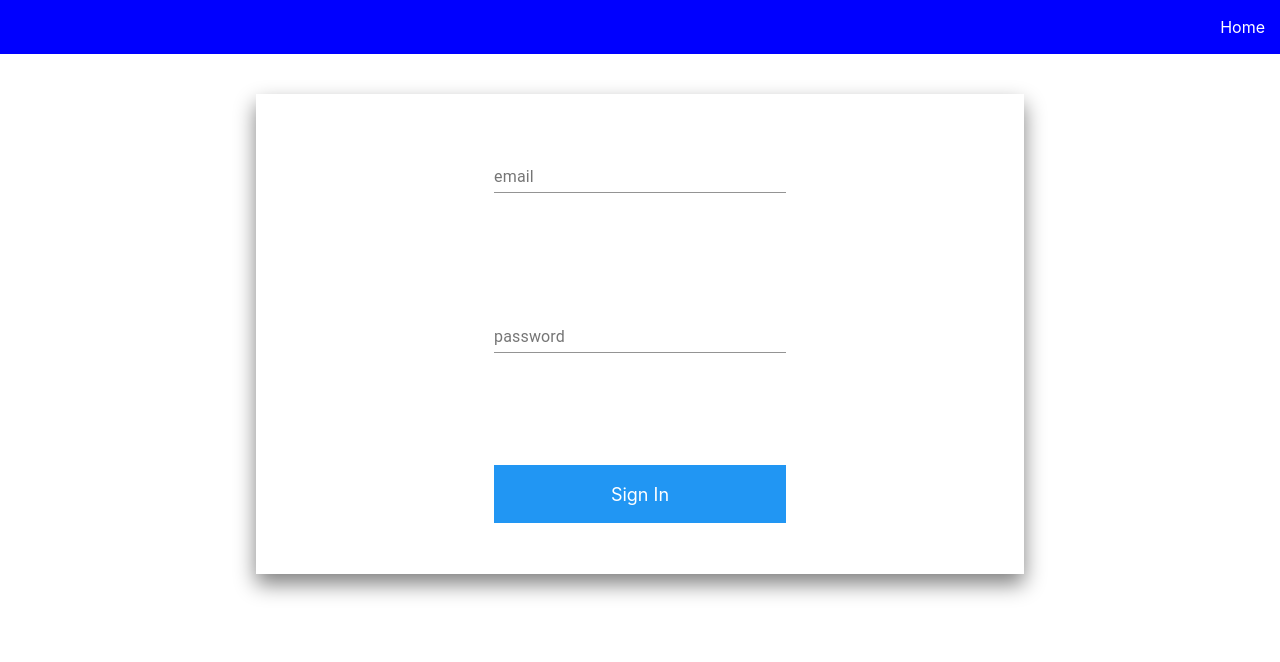
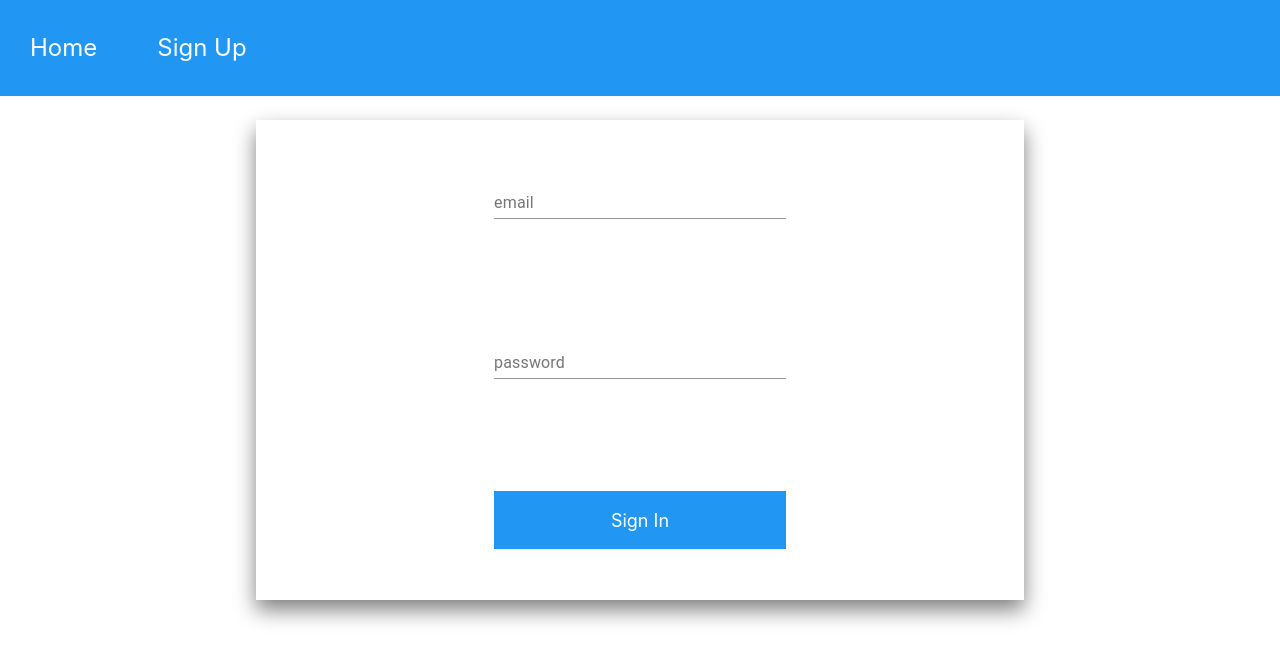
Before and after one commit to smoha020/Reach, a React (Create React App) app in the folder client/: page /LogIn in a window 1280 px wide. Shown: the top 662 px of the page. Built offline with nearby package versions, Linux system fonts and the light colour scheme; no server answers.

Commit message:
dashboard nav

```diff
--- a/client/src/App.css
+++ b/client/src/App.css
@@ -2,6 +2,27 @@
   padding: 0;
   margin: 0;
 }
+/*--------NAVBAR-------*/
+.my-nav {
+  background: #2196f3;
+  height: 12vh;
+  overflow: hidden;
+}
+.my-nav .link-div {
+  display: inline-block;
+  background: #2196f3;
+  height: 100%;
+  padding: 30px 30px;
+  color: white;
+  font-size: x-large;
+}
+
+.my-nav .link-div:hover {
+  background: #1976d2;
+  border-radius: 4px;
+  color: white;
+}
+
 .home-container {
   display: flex
 }
@@ -96,29 +117,9 @@ body {
   width: 80%;
   height: 100vh;
 }
-ul {
-  list-style-type: none;
-  background: rgb(0, 0, 255);
-  padding: 0;
-  overflow: hidden;
-}
 
-li {
-  float: right;
-  background: rgb(0, 0, 255);
-}
 
-li a {
-  display: block;
-  text-decoration: none;
-  padding: 15px 15px;
-  color: white;
-}
 
-li a:hover {
-  background: #210BE2;
-  border-radius: 4px;
-}
 
 .company {
   float: left;
--- a/client/src/Components/Dashboard.js
+++ b/client/src/Components/Dashboard.js
@@ -276,17 +276,15 @@ class Dashboard extends Component {
 
                 display =
                 <React.Fragment>
-                    <ul>
-                        <li className="company"><a style={{color: 'white'}}>NewsQuest</a></li>
-                        <li><Button onClick={this.logOut}>Log Out</Button></li>
-                        <li>
-                            <div>
+                    <div className='my-nav'>
+                        <div className='link-div'>NewsQuest</div>
+                        <Button onClick={this.logOut}><div className='link-div'>Log Out</div></Button>
+                            <div className='link-div'>
                                 <Button >Notifications</Button>
-                                <ul>{notesDisplay}</ul>
+                                <p>{notesDisplay}</p>
                             </div>
-                        </li>
-                        <Button variant="primary" onClick={this.handleShow}> Add Post </Button>
-                    </ul>
+                        <Button variant="primary" onClick={this.handleShow}><div className='link-div'>Add Post </div></Button>
+                    </div>
 
                     <Modal show={this.state.show} onHide={this.handleClose}>
                         <form onSubmit={this.onSubmit}>
--- a/client/src/Components/Home.js
+++ b/client/src/Components/Home.js
@@ -1,36 +1,11 @@
 import React, { Component }from 'react';
 import { Link } from 'react-router-dom';
-import AppBar from '@material-ui/core/AppBar';
-import Button from '@material-ui/core/Button';
-import { makeStyles } from '@material-ui/core/styles';
-import Toolbar from '@material-ui/core/Toolbar';
-import Typography from '@material-ui/core/Typography';
-import IconButton from '@material-ui/core/IconButton';
-import MenuIcon from '@material-ui/icons/Menu';
 
 
-const useStyles = makeStyles((theme) => ({
-  root: {
-    flexGrow: 1,
-  },
-  menuButton: {
-    marginRight: theme.spacing(2),
-  },
-  title: {
-    flexGrow: 1,
-  },
-}));
-
-
-const test = (name) => <p> hello:  + {name}</p>
 
 class Home extends Component {
 
   render () {
-
-    const classes = useStyles;
-
-    const test1 = test('Said')
     return (
       <React.Fragment>
         <div className='home-container'>
@@ -68,13 +43,4 @@ class Home extends Component {
 
 }
 
-const myStyles = {
-  root: {
-    background: '#2196f3',
-    flexGrow: 1
-  },
-  title: {
-    flexGrow: 1,
-  },
-}
 export default Home;
--- a/client/src/Components/LogIn.js
+++ b/client/src/Components/LogIn.js
@@ -2,6 +2,7 @@ import React, { Component }from 'react';
 import { connect } from 'react-redux';
 import TextField from '@material-ui/core/TextField';
 import { signIn } from '../Actions/Authenticated'
+import { Link } from 'react-router-dom';
 
 class LogIn extends Component {
     constructor(props) {
@@ -43,9 +44,10 @@ class LogIn extends Component {
                 this.props.history.push('/Dashboard')
             } else {
                 display = <React.Fragment>
-                    <ul>
-                        <li><a href="/">Home</a></li>
-                    </ul>
+                    <div className='my-nav'>
+                        <Link to="/"><div className='link-div'>Home</div></Link>
+                        <Link to="/Register"><div className='link-div'>Sign Up</div></Link>
+                    </div>
                     <br></br>
                     <div className="container">
                         <form onSubmit={this.onSubmit}>
--- a/client/src/Components/Register.js
+++ b/client/src/Components/Register.js
@@ -1,8 +1,8 @@
 import React, { Component }from 'react';
-import { Link } from 'react-router-dom';
 import TextField from '@material-ui/core/TextField';
 import { registerUser } from '../Actions/Authenticated'
 import { connect } from 'react-redux';
+import { Link } from 'react-router-dom';
 
 
 
@@ -51,13 +51,12 @@ class Register extends Component {
             } else {
                 display =
                 <React.Fragment>
-                    <ul>
-                        <li><a href="/">Home</a></li>
-                        <li><Link to="/logIn">Log In</Link></li>
-                    </ul>
+                    <div className='my-nav'>
+                        <Link to="/"><div className='link-div'>Home</div></Link>
+                        <Link to="/LogIn"><div className='link-div'>Log In</div></Link>
+                    </div>
                     <br></br>
-                    <div className="container">
-                    {/*<%- include ('partials/messages') %> <!-- This syntax is newer-->*/}
+                    <div>
                     <br></br>
                         <form onSubmit={this.onSubmit}>
                             <div className='register-form'>
```
